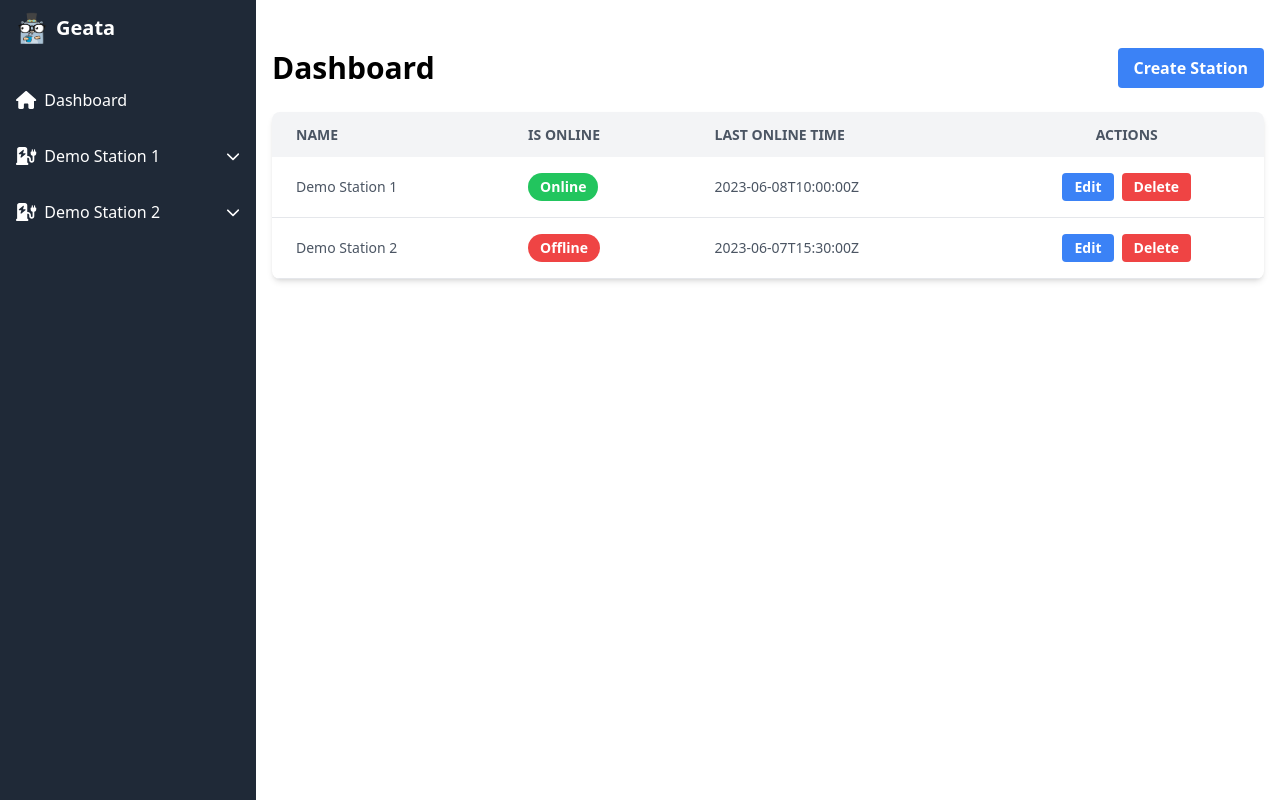
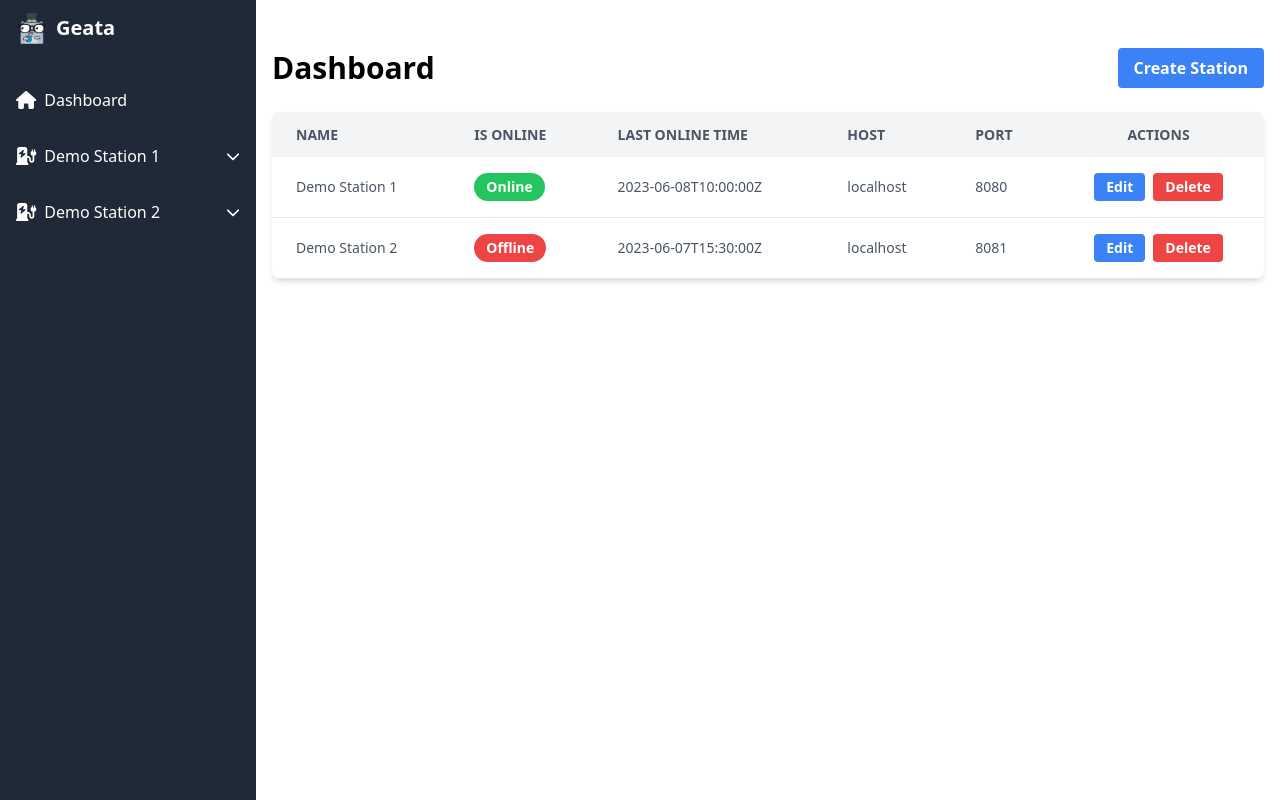
Before and after one commit to lng2020/geata, a Vue app in the folder web/: page / in a window 1280 px wide. Built offline with nearby package versions, Linux system fonts and the light colour scheme.

Commit message:
Add host and port fields to dashboard table

```diff
--- a/web/src/views/Dashboard.vue
+++ b/web/src/views/Dashboard.vue
@@ -16,6 +16,8 @@
           <th class="py-3 px-6 text-left">Name</th>
           <th class="py-3 px-6 text-left">Is Online</th>
           <th class="py-3 px-6 text-left">Last Online Time</th>
+          <th class="py-3 px-6 text-left">Host</th>
+          <th class="py-3 px-6 text-left">Port</th>
           <th class="py-3 px-6 text-center">Actions</th>
         </tr>
       </thead>
@@ -35,6 +37,8 @@
             </span>
           </td>
           <td class="py-4 px-6">{{ station.lastOnlineTime }}</td>
+          <td class="py-4 px-6">{{ station.host }}</td>
+          <td class="py-4 px-6">{{ station.port }}</td>
           <td class="py-4 px-6 text-center flex justify-center items-center space-x-2">
             <button
               @click="editConfig(station.id)"
```
